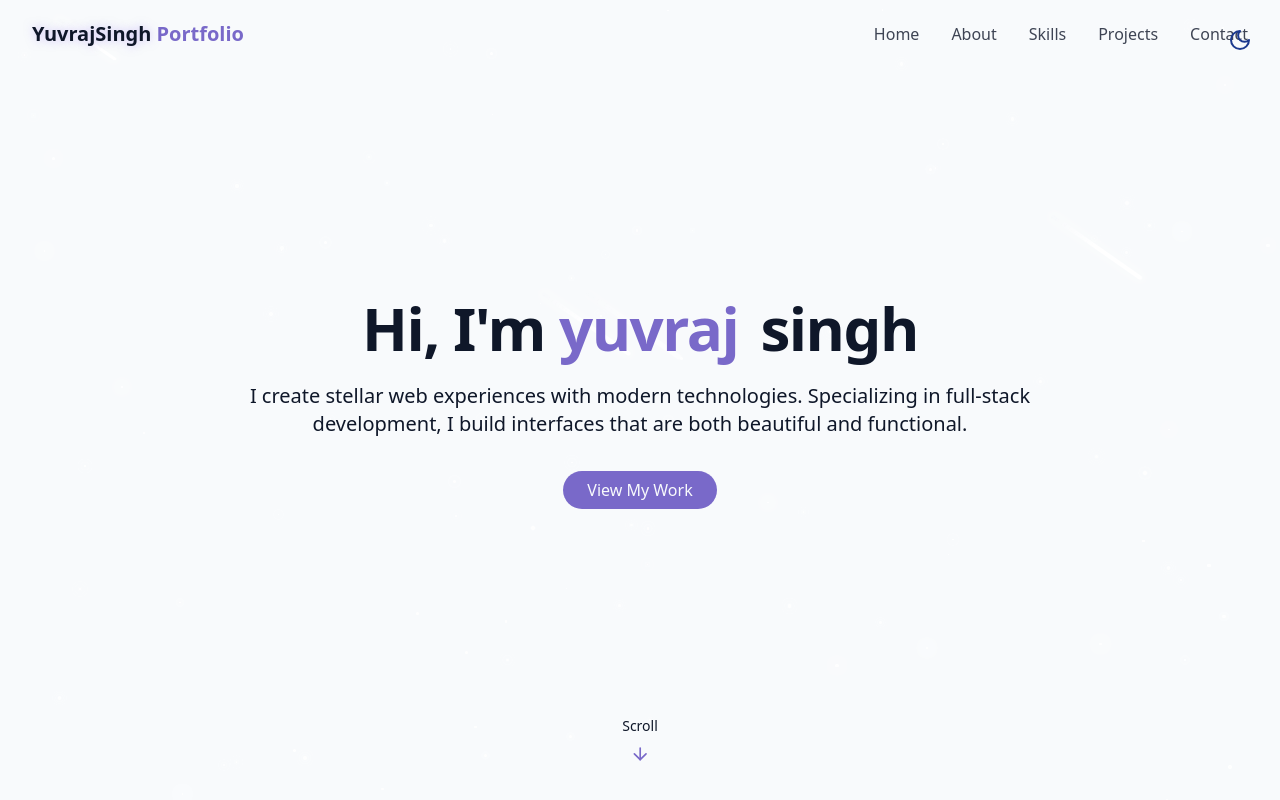
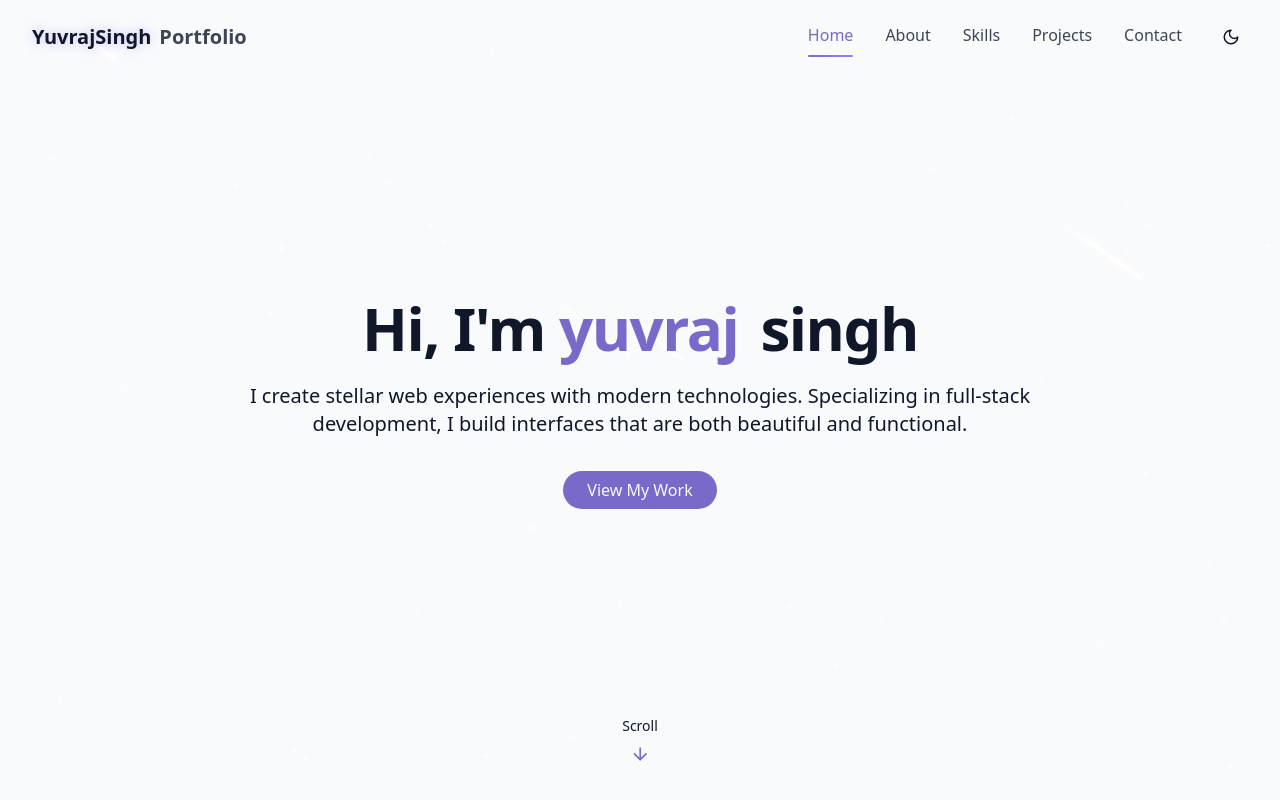
Before and after one commit to 18yuv/webPort, a React (Vite) app: page / in a window 1280 px wide. Shown: the top 800 px of the page. Built offline with nearby package versions, Linux system fonts and the light colour scheme.

Commit message:
update theme and nav

```diff
--- a/src/components/Navbar.jsx
+++ b/src/components/Navbar.jsx
@@ -1,5 +1,5 @@
 import { cn } from "@/lib/utils";
-import { Menu, X } from "lucide-react";
+import { Menu, X, Sun, Moon } from "lucide-react";
 import { useEffect, useState } from "react";
 
 const navItems = [
@@ -13,71 +13,131 @@ const navItems = [
 export const Navbar = () => {
   const [isScrolled, setIsScrolled] = useState(false);
   const [isMenuOpen, setIsMenuOpen] = useState(false);
+  const [active, setActive] = useState("");
+  const [isDark, setIsDark] = useState(
+    document.documentElement.classList.contains("dark")
+  );
 
   useEffect(() => {
     const handleScroll = () => {
-      setIsScrolled(window.screenY > 10);
+      setIsScrolled(window.scrollY > 10);
+
+      // scroll spy
+      const fromTop = window.scrollY + 120;
+      let current = "";
+
+      navItems.forEach((item) => {
+        const el = document.querySelector(item.href);
+        if (!el) return;
+
+        const top = el.offsetTop;
+        const bottom = top + el.offsetHeight;
+
+        if (fromTop >= top && fromTop < bottom) {
+          current = item.href;
+        }
+      });
+
+      if (current) setActive(current);
     };
 
-    window.addEventListener("scroll", handleScroll);
-    return () => window.removeEventListener("scroll", handleScroll);
+    handleScroll();
+    window.addEventListener("scroll", handleScroll, { passive: true });
+    window.addEventListener("resize", handleScroll);
+
+    return () => {
+      window.removeEventListener("scroll", handleScroll);
+      window.removeEventListener("resize", handleScroll);
+    };
   }, []);
+
+  useEffect(() => {
+    document.documentElement.classList.toggle("dark", isDark);
+  }, [isDark]);
+
   return (
     <nav
       className={cn(
-        "fixed w-full z-40 transition-all duration-300",
-        isScrolled ? "py-3 bg-background/80 backdrop-blur-md shadow-xs" : "py-5"
+        "fixed w-full z-50 transition-all duration-300",
+        isScrolled
+          ? "py-3 bg-background/60 backdrop-blur-md shadow-sm"
+          : "py-5"
       )}
     >
       <div className="container flex items-center justify-between">
-        <a
-          className="text-xl font-bold text-primary flex items-center"
-          href="#hero"
-        >
-          <span className="relative z-10">
-            <span className="text-glow text-foreground"> YuvrajSingh </span>{" "}
-            Portfolio
-          </span>
+        {/* Logo */}
+        <a href="#hero" className="text-xl font-bold select-none">
+          <span className="text-glow text-foreground">YuvrajSingh</span>
+          <span className="ml-2 text-foreground/80">Portfolio</span>
         </a>
 
-        {/* desktop nav */}
-        <div className="hidden md:flex space-x-8">
-          {navItems.map((item, key) => (
+        {/* Desktop Nav */}
+        <div className="hidden md:flex items-center space-x-8">
+          {navItems.map((item) => (
             <a
-              key={key}
+              key={item.href}
               href={item.href}
-              className="text-foreground/80 hover:text-primary transition-colors duration-300"
+              aria-current={active === item.href ? "page" : undefined}
+              className={cn(
+                "nav-link text-foreground/80 transition-colors",
+                active === item.href
+                  ? "text-primary"
+                  : "hover:text-primary"
+              )}
             >
               {item.name}
             </a>
           ))}
+
+          {/* Theme toggle */}
+          <button
+            onClick={() => setIsDark((p) => !p)}
+            className="p-2 rounded-full hover:scale-105 transition"
+            aria-label="Toggle theme"
+          >
+            {isDark ? <Sun size={18} /> : <Moon size={18} />}
+          </button>
         </div>
 
-        {/* mobile nav */}
+        {/* Mobile controls */}
+        <div className="md:hidden flex items-center gap-2">
+          <button
+            onClick={() => setIsDark((p) => !p)}
+            className="p-2"
+            aria-label="Toggle theme"
+          >
+            {isDark ? <Sun size={18} /> : <Moon size={18} />}
+          </button>
 
-        <button
-          onClick={() => setIsMenuOpen((prev) => !prev)}
-          className="md:hidden p-2 text-foreground z-50"
-          aria-label={isMenuOpen ? "Close Menu" : "Open Menu"}
-        >
-          {isMenuOpen ? <X size={24} /> : <Menu size={24} />}{" "}
-        </button>
+          <button
+            onClick={() => setIsMenuOpen((p) => !p)}
+            className="p-2 z-50"
+            aria-label="Toggle menu"
+          >
+            {isMenuOpen ? <X size={22} /> : <Menu size={22} />}
+          </button>
+        </div>
 
+        {/* Mobile Menu */}
         <div
           className={cn(
-            "fixed inset-0 bg-background/95 backdroup-blur-md z-40 flex flex-col items-center justify-center",
-            "transition-all duration-300 md:hidden",
+            "fixed inset-0 z-40 md:hidden flex items-center justify-center transition-all duration-300",
             isMenuOpen
               ? "opacity-100 pointer-events-auto"
               : "opacity-0 pointer-events-none"
           )}
         >
-          <div className="flex flex-col space-y-8 text-xl">
-            {navItems.map((item, key) => (
+          <div
+            className="absolute inset-0 bg-background/95 backdrop-blur-md"
+            onClick={() => setIsMenuOpen(false)}
+          />
+
+          <div className="relative z-50 flex flex-col space-y-6 text-xl">
+            {navItems.map((item) => (
               <a
-                key={key}
+                key={item.href}
                 href={item.href}
-                className="text-foreground/80 hover:text-primary transition-colors duration-300"
+                className="text-foreground/80 hover:text-primary"
                 onClick={() => setIsMenuOpen(false)}
               >
                 {item.name}
--- a/src/index.css
+++ b/src/index.css
@@ -160,3 +160,33 @@
   padding: 0;
   text-align: center;
 }
+
+@layer components {
+  .nav-link {
+    position: relative;
+    padding-bottom: 4px;
+  }
+
+  .nav-link::after {
+    content: "";
+    position: absolute;
+    left: 0;
+    bottom: -6px;
+    height: 2px;
+    width: 100%;
+    background: linear-gradient(
+      90deg,
+      hsl(var(--primary)),
+      rgba(139, 92, 246, 0.8)
+    );
+    transform: scaleX(0);
+    transform-origin: left;
+    transition: transform 0.25s ease;
+    border-radius: 2px;
+  }
+
+  .nav-link:hover::after,
+  .nav-link[aria-current="page"]::after {
+    transform: scaleX(1);
+  }
+}
--- a/src/pages/Home.jsx
+++ b/src/pages/Home.jsx
@@ -12,7 +12,7 @@ export const Home = () => {
   return (
     <div className="min-h-screen bg-background text-foreground overflow-x-hidden">
       {/* Theme Toggle */}
-      <ThemeToggle />
+      {/* <ThemeToggle /> */}
       {/* Background Effects */}
       <StarBackground />
 
```
Also changed, not shown: src/components/ThemeToggle.jsx (line endings or trailing spaces).
